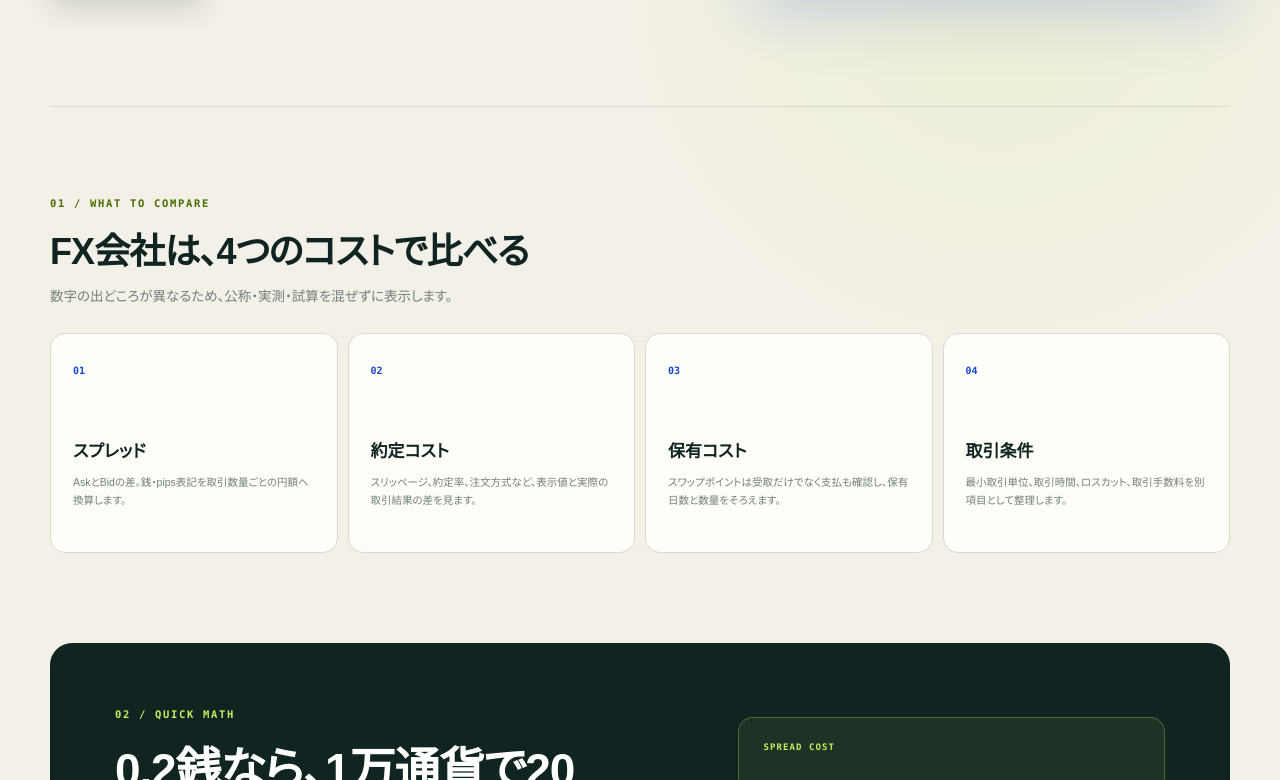
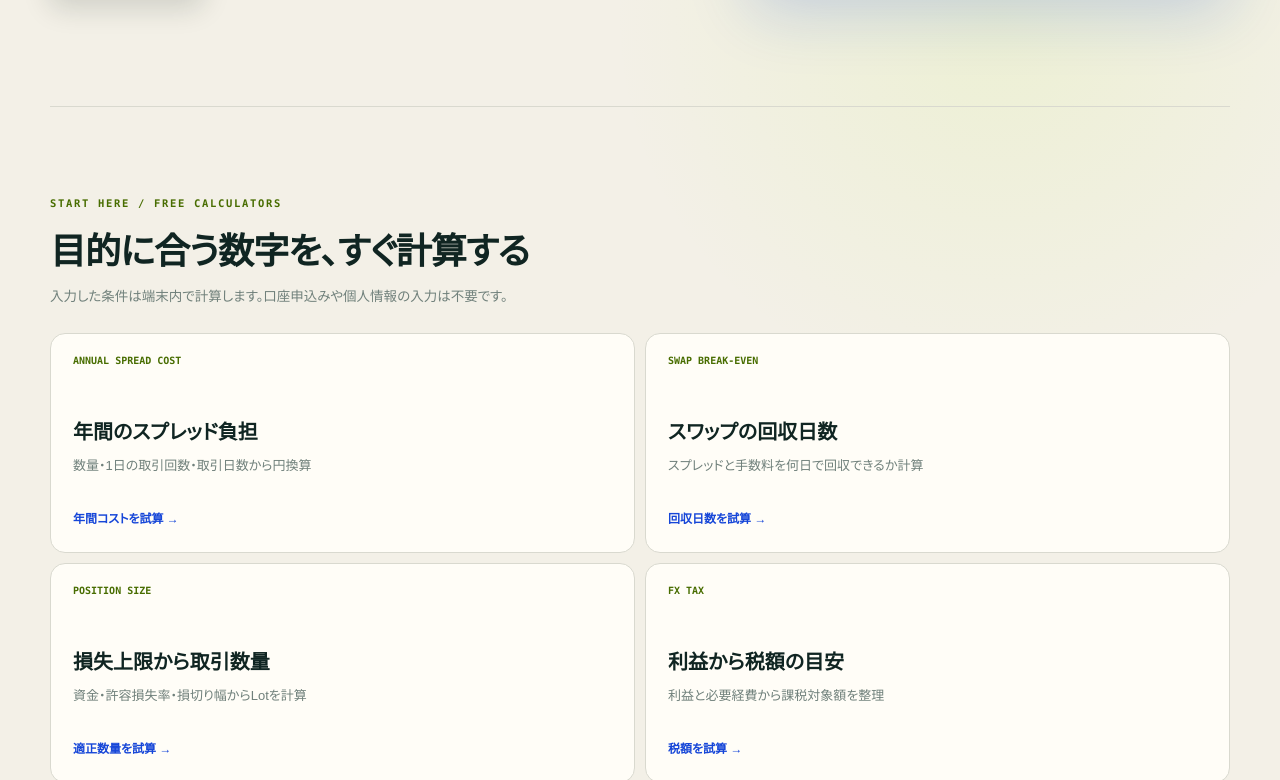
Before and after one commit to mrok18/hanbaijo, a Next.js app: page /fx in a window 1280 px wide. Shown: the part 540-1320 px from the top of the page. Built offline with nearby package versions, Linux system fonts and the light colour scheme.

Commit message:
Improve FX calculator discovery

```diff
--- a/app/fx/page.tsx
+++ b/app/fx/page.tsx
@@ -1,11 +1,13 @@
+import type { Metadata } from 'next';
 import Link from 'next/link';
 import AffiliateOfferCard from '@/components/AffiliateOfferCard';
 import { AFFILIATE_OFFERS } from '@/lib/affiliates';
 import { FX_PROVIDER_LIST } from '@/lib/fx-providers';
 
-export const metadata = {
-  title: 'FXの取引コスト比較｜スプレッド・スワップ・約定を読む',
-  description: 'FX会社をスプレッドだけで選ばないために、公称値・実測値・スワップ・約定条件を分けて比較します。',
+export const metadata: Metadata = {
+  title: 'FX会社比較｜スプレッド・スワップ・取引コスト【2026年】',
+  description: 'FX会社をスプレッドだけで選ばないために、年間コスト、スワップ、最小取引単位、ロスカットを共通条件で比較。無料計算機で自分の数量に換算できます。',
+  alternates: { canonical: '/fx' },
 };
 
 const REVIEW_TARGETS = [
@@ -52,6 +54,22 @@ export default function FxPage() {
             <div><dt>試算値</dt><dd>計算機を公開中</dd></div>
           </dl>
         </aside>
+      </section>
+
+      <section className="fx-section" aria-labelledby="fx-calculator-shortcuts">
+        <div className="section-heading">
+          <div>
+            <p className="section-index">START HERE / FREE CALCULATORS</p>
+            <h2 id="fx-calculator-shortcuts">目的に合う数字を、すぐ計算する</h2>
+            <p>入力した条件は端末内で計算します。口座申込みや個人情報の入力は不要です。</p>
+          </div>
+        </div>
+        <div className="provider-directory comparison-guide-directory">
+          <Link href="/tools/fx-spread-annual-cost-calculator"><span>ANNUAL SPREAD COST</span><h3>年間のスプレッド負担</h3><p>数量・1日の取引回数・取引日数から円換算</p><b>年間コストを試算 →</b></Link>
+          <Link href="/tools/fx-swap-break-even-calculator"><span>SWAP BREAK-EVEN</span><h3>スワップの回収日数</h3><p>スプレッドと手数料を何日で回収できるか計算</p><b>回収日数を試算 →</b></Link>
+          <Link href="/tools/fx-position-size-calculator"><span>POSITION SIZE</span><h3>損失上限から取引数量</h3><p>資金・許容損失率・損切り幅からLotを計算</p><b>適正数量を試算 →</b></Link>
+          <Link href="/tools/fx-tax-calculator"><span>FX TAX</span><h3>利益から税額の目安</h3><p>利益と必要経費から課税対象額を整理</p><b>税額を試算 →</b></Link>
+        </div>
       </section>
 
       <section className="fx-section">
@@ -123,6 +141,10 @@ export default function FxPage() {
           </div>
         </div>
         <div className="provider-directory comparison-guide-directory">
+          <Link href="/fx/usdjpy-spread-comparison"><span>USD/JPY SPREAD</span><h3>米ドル円スプレッドを比較</h3><p>時間帯・数量条件・1万通貨コスト</p><b>10社比較を見る →</b></Link>
+          <Link href="/fx/swap-calendar-comparison"><span>SWAP CALENDAR</span><h3>スワップの表示ルールを比較</h3><p>表示単位・付与日数・実現タイミング</p><b>10社比較を見る →</b></Link>
+          <Link href="/fx/minimum-trade-unit-comparison"><span>TRADE SIZE</span><h3>最低取引単位を比較</h3><p>1通貨・1,000通貨を必要資金へ換算</p><b>9社比較を見る →</b></Link>
+          <Link href="/fx/losscut-comparison"><span>RISK RULE</span><h3>ロスカット基準を比較</h3><p>維持率・使用率・追証を分けて確認</p><b>9社比較を見る →</b></Link>
           <Link href="/articles/fx-etax-input-guide"><span>E-TAX INPUT</span><h3>FXの確定申告を入力順に確認</h3><p>先物取引・経費・繰越損失・送信</p><b>e-Tax準備を見る →</b></Link>
           <Link href="/articles/fx-loss-carryforward-filing"><span>LOSS CARRYFORWARD</span><h3>FX損失を3年間繰り越す</h3><p>損失年・無取引年・利益年の連続申告</p><b>必要書類と手順を見る →</b></Link>
           <Link href="/articles/domestic-vs-overseas-fx-tax"><span>DOMESTIC VS OVERSEAS</span><h3>国内FXと海外FXの税務を比較</h3><p>申告分離課税・総合課税・登録確認</p><b>税金と注意点を見る →</b></Link>
@@ -144,10 +166,6 @@ export default function FxPage() {
           <Link href="/articles/fpo-fx-practice-checklist"><span>PRACTICE CHECKLIST</span><h3>教材の後に実践前チェック</h3><p>数量・コスト・損切り・記録</p><b>チェックリストを見る →</b></Link>
           <Link href="/articles/fx-master-guide-study-order"><span>FX STUDY ORDER</span><h3>初心者の学習順を整理</h3><p>仕組み・注文・資金管理から5段階で進む</p><b>学習ロードマップを見る →</b></Link>
           <Link href="/fx/ablenet-vps"><span>AUTO TRADING VPS</span><h3>VPSの月額総コストを確認</h3><p>本体料金・RDS・必要メモリを分けて比較</p><b>ABLENET VPSを見る →</b></Link>
-          <Link href="/fx/usdjpy-spread-comparison"><span>USD/JPY SPREAD</span><h3>米ドル円スプレッドを比較</h3><p>時間帯・数量条件・1万通貨コスト</p><b>10社比較を見る →</b></Link>
-          <Link href="/fx/swap-calendar-comparison"><span>SWAP CALENDAR</span><h3>スワップの表示ルールを比較</h3><p>表示単位・付与日数・実現タイミング</p><b>10社比較を見る →</b></Link>
-          <Link href="/fx/minimum-trade-unit-comparison"><span>TRADE SIZE</span><h3>最低取引単位を比較</h3><p>1通貨・1,000通貨を必要資金へ換算</p><b>9社比較を見る →</b></Link>
-          <Link href="/fx/losscut-comparison"><span>RISK RULE</span><h3>ロスカット基準を比較</h3><p>維持率・使用率・追証を分けて確認</p><b>9社比較を見る →</b></Link>
         </div>
       </section>
 
--- a/app/tools/fx-swap-break-even-calculator/page.tsx
+++ b/app/tools/fx-swap-break-even-calculator/page.tsx
@@ -1,11 +1,13 @@
+import type { Metadata } from 'next';
 import Link from 'next/link';
 import FxSwapBreakEvenCalculator from './FxSwapBreakEvenCalculator';
 import AffiliateOfferCard from '@/components/AffiliateOfferCard';
 import { AFFILIATE_OFFERS } from '@/lib/affiliates';
 
-export const metadata = {
+export const metadata: Metadata = {
   title: 'FXスワップ損益分岐日数計算機｜スプレッド回収まで何日？',
   description: '取引通貨数、スプレッド、手数料、1万通貨あたりのスワップと付与日数から、初期コスト回収日数と差引損益を無料計算します。',
+  alternates: { canonical: '/tools/fx-swap-break-even-calculator' },
 };
 
 export default function Page() {
```
